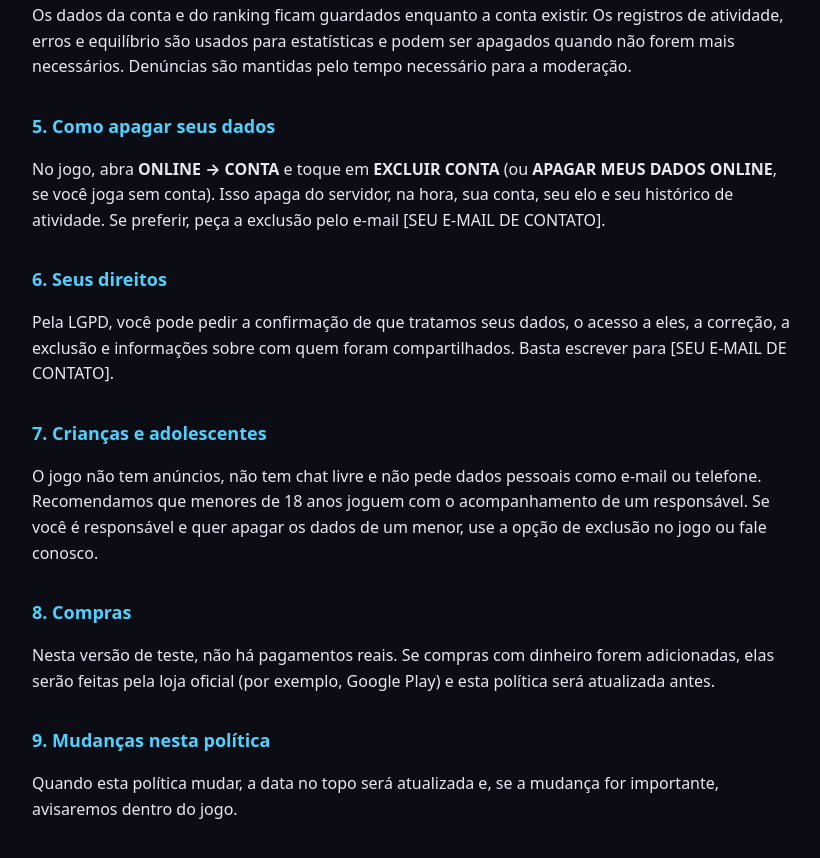
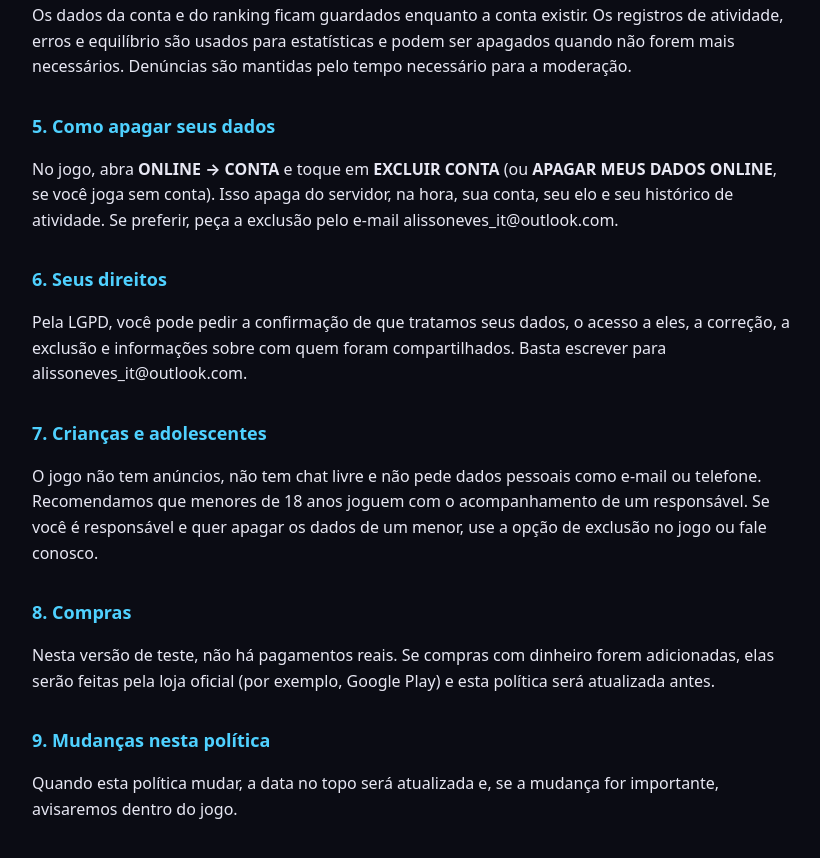
Before and after one commit to alissoneves/Duel-Legends-Arena, a website: page privacidade.html in a window 1280 px wide. Shown: the part 1461-2319 px from the top of the page, without its empty margins (228-1048 px from the left). Drawn offline with Linux system fonts and the light colour scheme.

Commit message:
Privacidade: e-mail de contato nos outros dois trechos
Co-Authored-By: Claude Opus 5.5 <noreply@anthropic.com>
Claude-Session: https://claude.ai/code/session_01ATZEjxkcdJDCpwopcV7kZn

```diff
--- a/privacidade.html
+++ b/privacidade.html
@@ -56,10 +56,10 @@ a{color:#4fd1ff}
 <p>Os dados da conta e do ranking ficam guardados enquanto a conta existir. Os registros de atividade, erros e equilíbrio são usados para estatísticas e podem ser apagados quando não forem mais necessários. Denúncias são mantidas pelo tempo necessário para a moderação.</p>
 
 <h2>5. Como apagar seus dados</h2>
-<p>No jogo, abra <b>ONLINE → CONTA</b> e toque em <b>EXCLUIR CONTA</b> (ou <b>APAGAR MEUS DADOS ONLINE</b>, se você joga sem conta). Isso apaga do servidor, na hora, sua conta, seu elo e seu histórico de atividade. Se preferir, peça a exclusão pelo e-mail [SEU E-MAIL DE CONTATO].</p>
+<p>No jogo, abra <b>ONLINE → CONTA</b> e toque em <b>EXCLUIR CONTA</b> (ou <b>APAGAR MEUS DADOS ONLINE</b>, se você joga sem conta). Isso apaga do servidor, na hora, sua conta, seu elo e seu histórico de atividade. Se preferir, peça a exclusão pelo e-mail alissoneves_it@outlook.com.</p>
 
 <h2>6. Seus direitos</h2>
-<p>Pela LGPD, você pode pedir a confirmação de que tratamos seus dados, o acesso a eles, a correção, a exclusão e informações sobre com quem foram compartilhados. Basta escrever para [SEU E-MAIL DE CONTATO].</p>
+<p>Pela LGPD, você pode pedir a confirmação de que tratamos seus dados, o acesso a eles, a correção, a exclusão e informações sobre com quem foram compartilhados. Basta escrever para alissoneves_it@outlook.com.</p>
 
 <h2>7. Crianças e adolescentes</h2>
 <p>O jogo não tem anúncios, não tem chat livre e não pede dados pessoais como e-mail ou telefone. Recomendamos que menores de 18 anos joguem com o acompanhamento de um responsável. Se você é responsável e quer apagar os dados de um menor, use a opção de exclusão no jogo ou fale conosco.</p>
```
